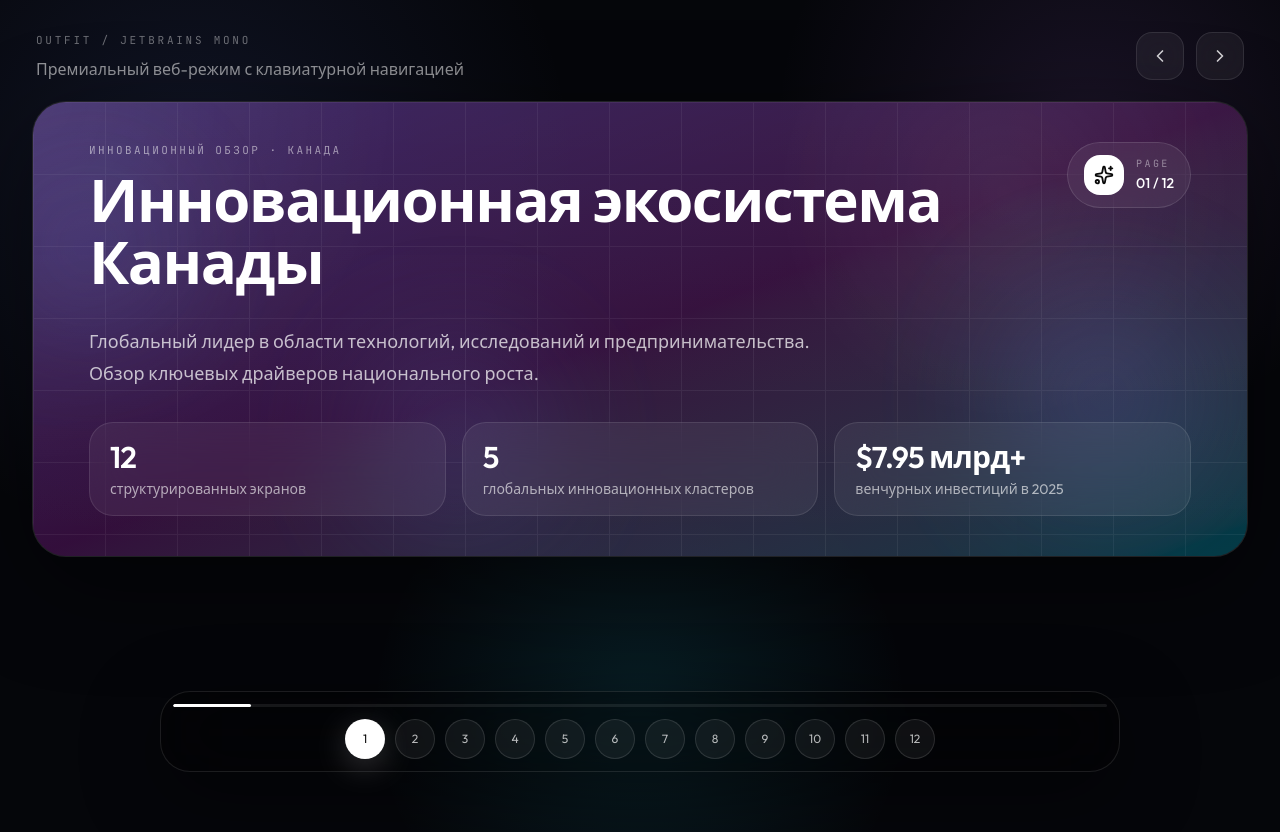
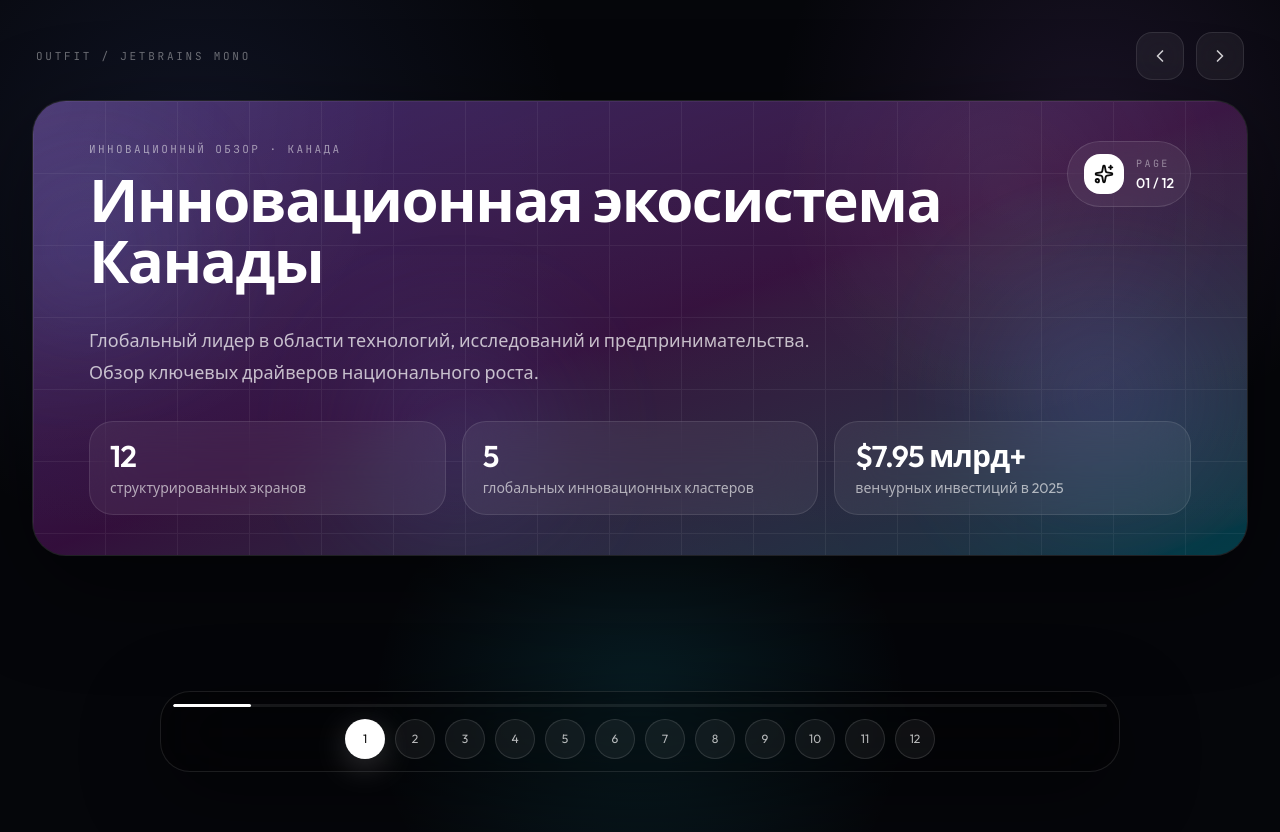
Before and after one commit to z3sker/canada-innovation-premium-site, a React (Vite) app: page / in a window 1280 px wide. Built offline with nearby package versions, Linux system fonts and the light colour scheme.

Commit message:
Remove hero subtitle text

```diff
--- a/canada_innovation_premium_site.jsx
+++ b/canada_innovation_premium_site.jsx
@@ -441,7 +441,6 @@ export default function CanadaInnovationPremiumSite() {
           <div className="mb-4 flex items-center justify-between px-1 md:mb-5">
             <div>
               <div className="font-mono text-[11px] uppercase tracking-[0.25em] text-white/40">outfit / jetbrains mono</div>
-              <div className="mt-2 text-sm text-white/55 md:text-base">Премиальный веб-режим с клавиатурной навигацией</div>
             </div>
 
             <div className="hidden items-center gap-3 md:flex">
```
Also changed, not shown: 1 other file (tests, documents, lock files or other folders).
